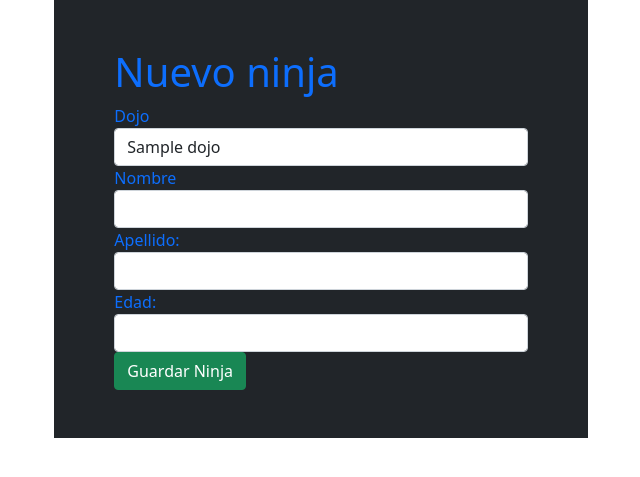
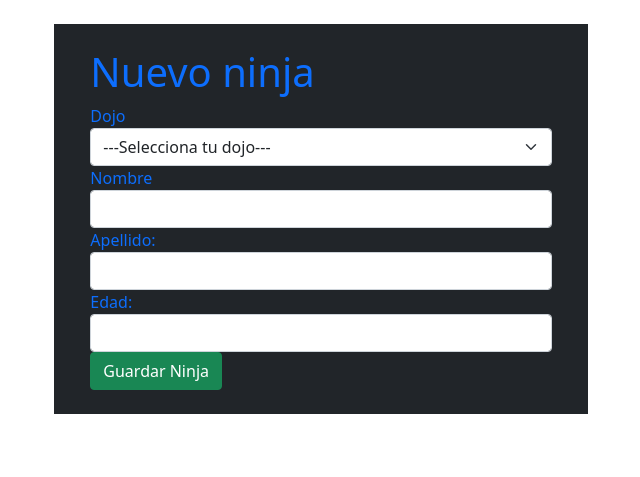
Before and after one commit to katherineolguin/Dojos-y-ninjas-CRUD-MOD, a Flask app: page /new/ninja in a window 1280 px wide. Shown: the top 477 px of the page, without its empty margins (319-959 px from the left). Run offline with Flask 2, Linux system fonts and the light colour scheme; tables that the repository leaves empty hold one stand-in row (values such as "Sample post").

Commit message:
Dojos y ninjas CRUD-MOD

```diff
--- a/flask_app/templates/new.html
+++ b/flask_app/templates/new.html
@@ -11,15 +11,18 @@
 </head>
 
 <body>
-    <div class="container col-5 bg-dark text-primary  ">
-        <form  class="p-5 mr-3 "action="/create/ninja" method="POST">
+
+
+        <div class="container col-5 my-4   bg-dark text-primary ">
+            <form class="p-4" action="/create/ninja" method="POST">
                 <h1>Nuevo ninja</h1>
 
                 <div class="form-group">
 
                     <label for="dojo">Dojo</label>
-                <select id="dojo" name="dojo_id" class="form-control">
+                    <select id="dojo" name="dojo_id" class="form-control form-select">
                         {% for dojo in dojos %}
+                        <option selected>---Selecciona tu dojo---</option>
                         <option value="{{dojo.id}}">{{dojo.nombre}}</option>
                         {% endfor %}
                     </select>
@@ -31,15 +34,16 @@
                 </div>
                 <div class="form-group">
                     <label for="last_name">Apellido: </label>
-                <input type="text" id="last_name"  name="last_name" class="form-control">
+                    <input type="text" id="last_name" name="last_name" class="form-control">
                 </div>
                 <div class="form-group">
                     <label for="age">Edad: </label>
                     <input type="text" id="age" name="age" class="form-control">
                 </div>
-            <input type="submit" value="Guardar Ninja"   class="btn btn-success">
+                <input type="submit" value="Guardar Ninja" class="btn btn-success">
             </form>
         </div>
+
 
 </body>
 
```
Lines whose indentation alone changed are shown as unchanged.
